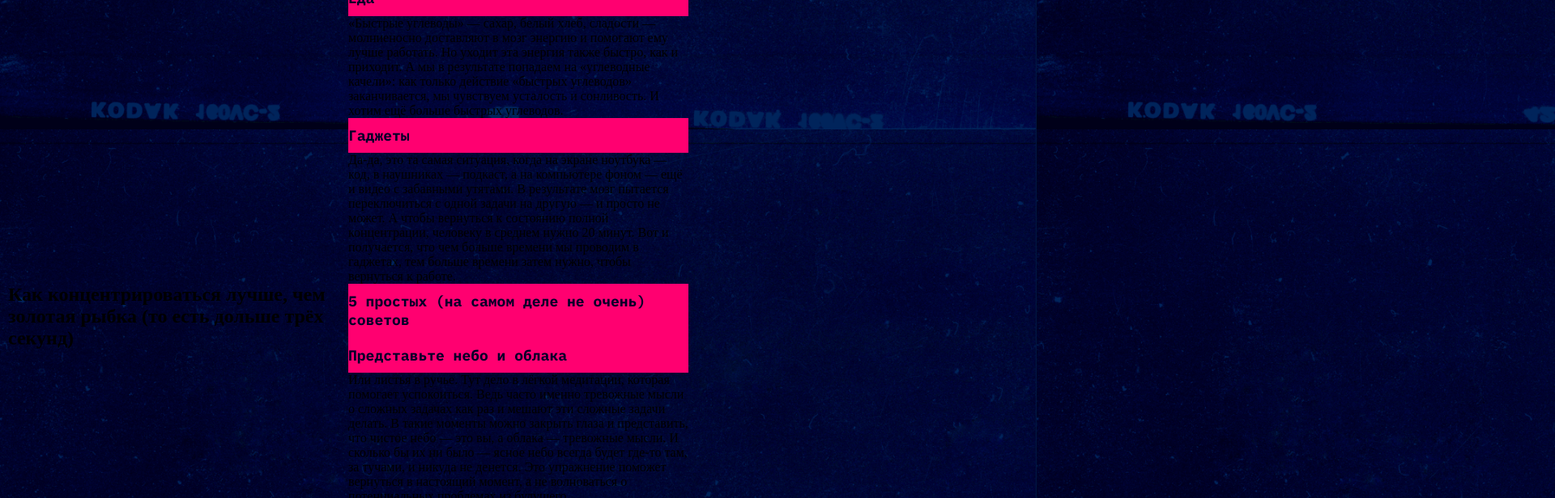
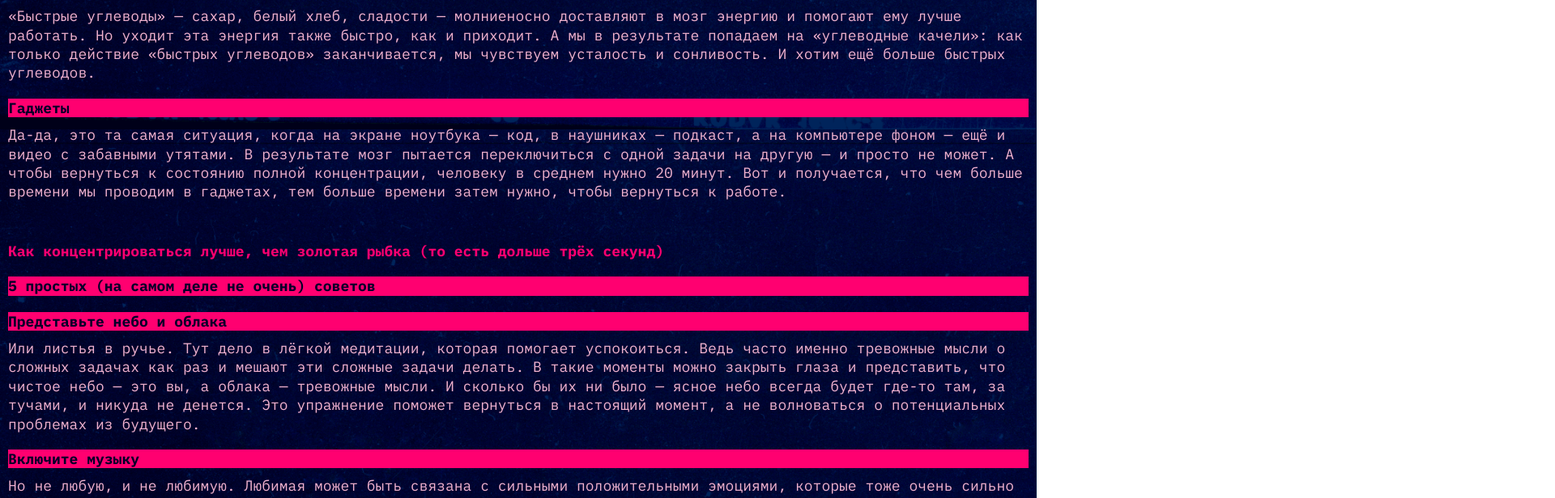
Before and after one commit to Rhtvtym/slozhno-sosredotochitsya-fd, a plain HTML site: page index.html in a window 1280 px wide. Shown: the part 1440-2056 px from the top of the page at 81% size, 1920 px wide, since content can reach past the window. Drawn offline with Linux system fonts and the light colour scheme.

Commit message:
отступы

```diff
--- a/index.html
+++ b/index.html
@@ -52,8 +52,8 @@
         </ul>
       </nav>
     </header>
-    <main class="focus">
-      <section class="content-section focus__hard">
+    <main class="main">
+      <section class="section section__focus-hard">
         <h2>Почему сосредоточиться так сложно</h2>
         <article>
           <h3 class="title-decor">Многозадачность</h3>
@@ -70,7 +70,7 @@
             Получается замкнутый круг: чем больше отвлекаешься, тем больше удовольствия получаешь.</p>
           </article>
       </section>
-      <section class="content-section focus__reduce">
+      <section class="section section__focus-reduce">
         <h2>Что снижает концентрацию внимания?</h2>
         <article>
           <h3 class="title-decor">Многозадачность</h3>
@@ -81,7 +81,7 @@
           <p>Да-да, это та самая ситуация, когда на экране ноутбука — код, в наушниках — подкаст, а на компьютере фоном — ещё и видео с забавными утятами. В результате мозг пытается переключиться с одной задачи на другую — и просто не может. А чтобы вернуться к состоянию полной концентрации, человеку в среднем нужно 20 минут. Вот и получается, что чем больше времени мы проводим в гаджетах, тем больше времени затем нужно, чтобы вернуться к работе.</p>
         </article>
       </section>
-      <section class="content-section focus__goldfish">
+      <section class="section section__focus-goldfish">
         <h2>Как концентрироваться лучше, чем золотая рыбка (то есть дольше трёх секунд)</h2>
         <article>
           <h3 class="title-decor">5 простых (на самом деле не очень) советов</h3>
@@ -97,7 +97,7 @@
           <p>Настоящие бумажные книги. Это правда помогает с концентрацией: чтобы прочитать пост в соцсети, достаточно нескольких минут или даже секунд. А вот интересная книга способна затянуть и на несколько часов и круто тренирует направленное внимание.</p>
         </article>
       </section>
-      <section class="content-section focus__picture">
+      <section class="section section__focus-picture">
         <h3 class="title-decor">А можно в картинках?</h3>
         <img class="img-section" src="./images/sunset.png" alt="Закат в горах" loading="lazy">
         <img class="img-section" src="./images/ice-cream.png" alt="Тазик разноцветного мороженного" loading="lazy">
--- a/styles/style.css
+++ b/styles/style.css
@@ -7,6 +7,8 @@
   background-attachment: fixed;
   padding-right: 10px;
   padding-left: 10px;
+  font-family: var(--font-family);
+  font-size: 18px;
   /* сохраните в разметке и стилях класс page у тега body. Он удобен, чтобы составлять селекторы для разных цветовых тем. */
 }
 
@@ -27,11 +29,9 @@
   font-weight: 700;
   font-size: 18px;
   line-height: 130%;
-  color: var(--accent-color);
-  background-color: var(--decor-bg);
+  color: var(--h-color);
+  background-color: var(--accent-color);
   align-self: center;
-  padding-top: 10px;
-  padding-bottom: 10px;
 }
 
 .sing-decor {
@@ -44,10 +44,10 @@
 .sing-decor::after {
   position: absolute;
   content: "";
-  border: 4px solid var(--decor-bg) ;
+  border: 4px solid var(--accent-color);
   border-radius: 50%;
-  fill: var(--decor-bg);
-  box-shadow: 0 0 4px 2px var(--decor-bg);
+  fill: var(--accent-color);
+  box-shadow: 0 0 4px 2px var(---accent-color);
   left:43px;
   top: 20px;
 
@@ -62,8 +62,8 @@
   top: 10px;
   right: 0px;
   content: "";
-  border-right: 1px solid var(--decor-bg);
-  border-top: 1px solid var(--decor-bg);
+  border-right: 1px solid var(--accent-color);
+  border-top: 1px solid var(--accent-color);
   inline-size: 25px;
   block-size: 25px;
 }
@@ -73,8 +73,8 @@
   left: 0px;
   bottom: 10px;
   content: "";
-  border-left: 1px solid var(--decor-bg);
-  border-bottom: 1px solid var(--decor-bg);
+  border-left: 1px solid var(--accent-color);
+  border-bottom: 1px solid var(--accent-color);
   inline-size: 25px;
   block-size: 25px;
 }
@@ -88,7 +88,7 @@ font-family: var(--font-family);
 font-weight: var(--font-weight-bold);
 line-height: 83%;
 color: #db00ff;
-text-shadow: 4px 4px var(--decor-bg);
+text-shadow: 4px 4px var(--accent-color);
 }
 
 .header__theme-menu {
@@ -100,7 +100,7 @@ text-shadow: 4px 4px var(--decor-bg);
   font-size: 18px;
   line-height: 100%;
   text-align: center;
-  color: var(--decor-bg);
+  color: var(--accent-color);
   background-color: inherit;
 }
 
@@ -134,15 +134,52 @@ text-shadow: 4px 4px var(--decor-bg);
 
 }
 
-.content-section {
+.main {
+  font-family: var(--font-family);
+font-weight: 400;
+font-size: 18px;
+line-height: 130%;
+color: #f1b2ce;
+}
+
+.section {
   display: grid;
 
 }
 
+article {
+  display: grid;
+  margin-bottom: 30px;
+}
+
+h2, h3 {
+  font-weight: var(--font-weight-bold);
+  font-size: 18px;
+  line-height: 130%;
+  color: var(--accent-color);
+  margin-top: 10px;
+  margin-bottom: 10px;
+}
+
+h3 {
+  color: var(--h-color);
+}
+
+h4 {
+  margin-top: 10px;
+  margin-bottom: 10px;
+}
+
+p {
+  padding-bottom: 10px;
+}
+
 .img-section {
-  display: grid;
+  width: 100%;
   object-fit: cover;
   object-position: center;
+  padding-bottom: 10px;
+
 }
 .footer {
   display: grid;
@@ -151,7 +188,7 @@ text-shadow: 4px 4px var(--decor-bg);
 }
 
 .footer-content {
-  text-shadow: 2px 2px var(--decor-bg);
+  text-shadow: 2px 2px var(--accent-color);
 }
 
 @media (width > 768px) {
--- a/styles/variables.css
+++ b/styles/variables.css
@@ -4,11 +4,12 @@
 */
 :root {
   --font-family: "IBM Plex Mono", sans-serif;
-  --accent-color:#000028;
-  --decor-bg: #ff0070;
+  --accent-color: #ff0070;
+  --h-color: #000028;
   --font-weight-bold: 700;
   --font-size: 18px;
   --h1-font-size: clamp(7.25rem, 7.0115rem + 1.0178vw, 7.5rem);
   --background-image-dark: url(../images/cover-image-dark.png);
+  --article-color: #f1b2ce;
 
 }
```
